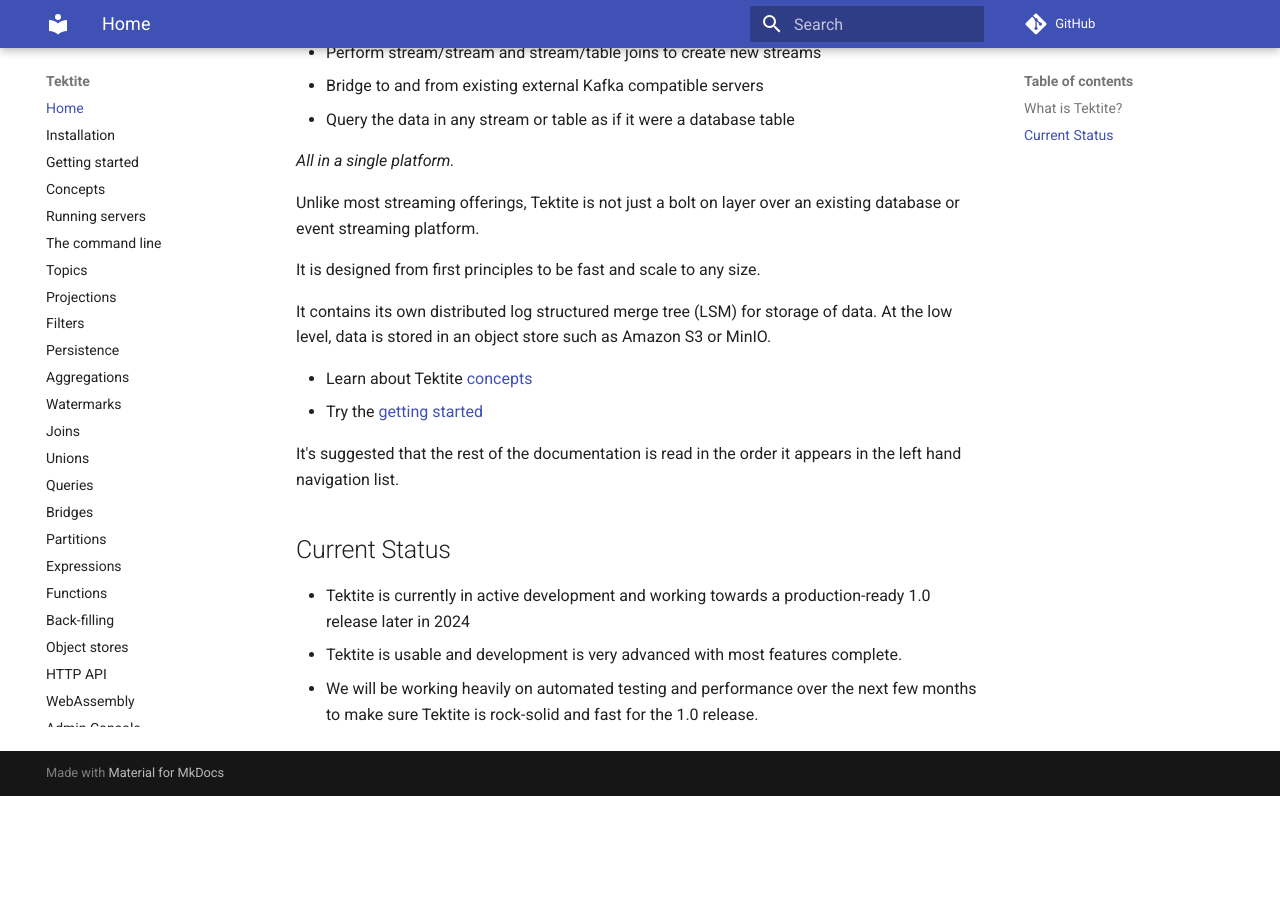
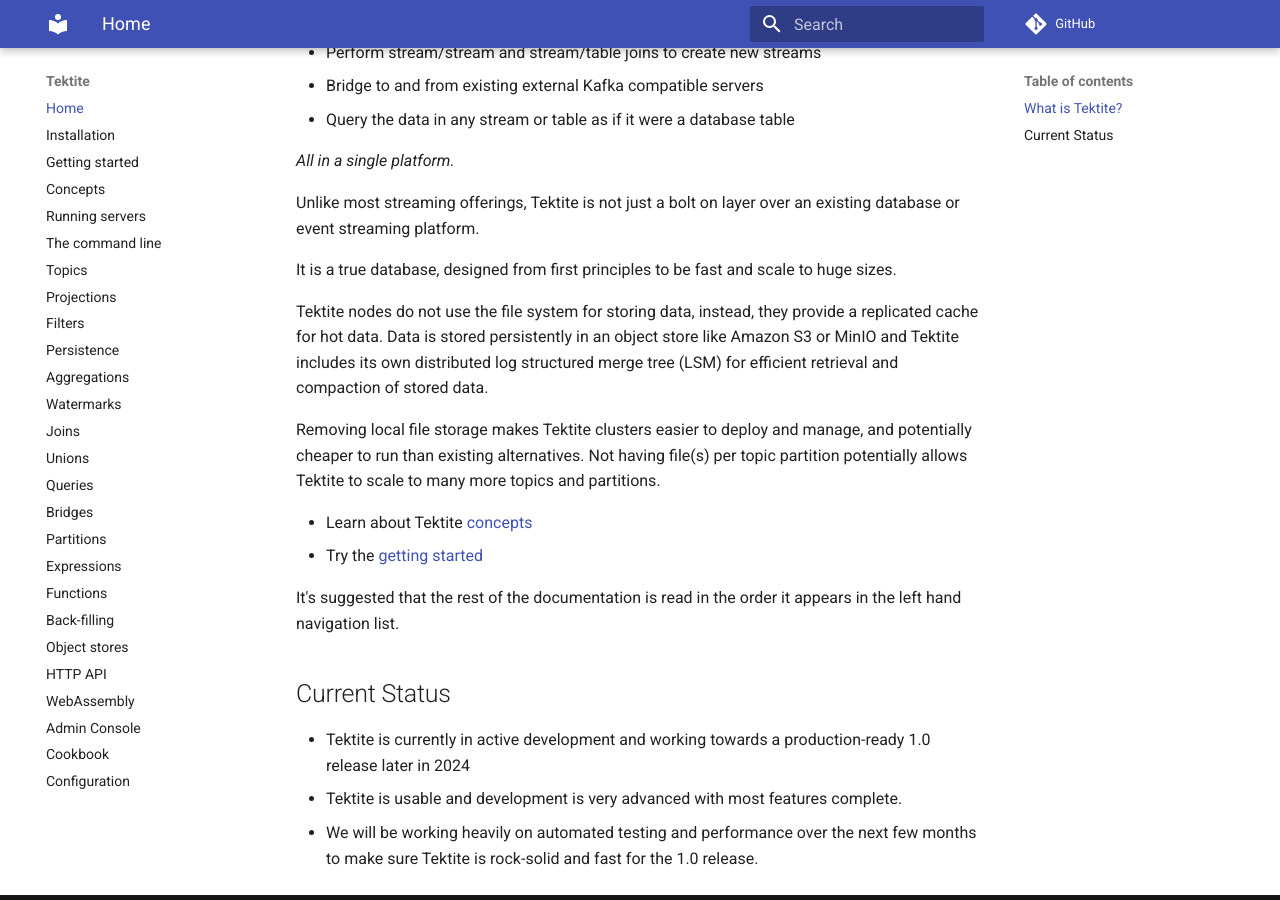
Before and after one commit to spirit-labs/tektite, an MkDocs documentation site: the page built from docs/index.md, in a window 1280 px wide and 900 px high, scrolled down 519 px. Built offline with MkDocs 1.6.1 and Material for MkDocs 9.7.7, drawn with Linux system fonts in a browser that asks for light colours; comment, search, counter and statistics services are not loaded; before the commit the page ends 1315 px from its top, so only the background shows below that.

Commit message:
some updates to index and conceptual model

```diff
--- a/docs/index.md
+++ b/docs/index.md
@@ -21,10 +21,14 @@
 
 Unlike most streaming offerings, Tektite is not just a bolt on layer over an existing database or event streaming platform.
 
-It is designed from first principles to be fast and scale to any size.
+It is a true database, designed from first principles to be fast and scale to huge sizes.
 
-It contains its own distributed log structured merge tree (LSM) for storage of data. At the low level, data is stored in
-an object store such as Amazon S3 or MinIO.
+Tektite nodes do not use the file system for storing data, instead, they provide a replicated cache for hot data.
+Data is stored persistently in an object store like Amazon S3 or MinIO and Tektite includes its own distributed log structured
+merge tree (LSM) for efficient retrieval and compaction of stored data.
+
+Removing local file storage makes Tektite clusters easier to deploy and manage, and potentially cheaper to run than existing
+alternatives. Not having file(s) per topic partition potentially allows Tektite to scale to many more topics and partitions.
 
 * Learn about Tektite [concepts](conceptual_model.md)
 * Try the [getting started](getting_started.md)
```
Also changed, not shown: docs/conceptual_model.md (+2 -4 lines), site/conceptual_model/index.html, site/index.html, site/search/search_index.json, 1 other file.
